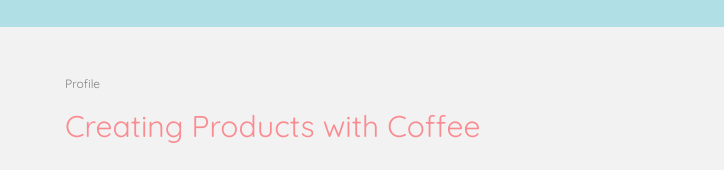
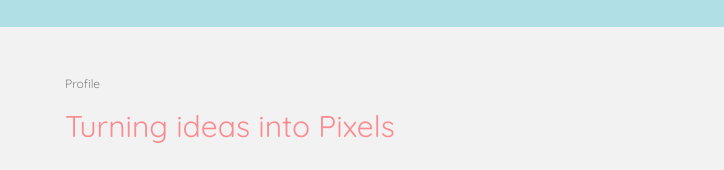
Before and after one commit to WinsomeYuen/Portfolio, a plain HTML site: page index.html in a window 1280 px wide. Shown: the part 773-943 px from the top of the page, 0-724 px from the left. Drawn offline with nearby package versions, Linux system fonts and the light colour scheme; a web font is replaced by a local one.

Commit message:
Update tag line

```diff
--- a/index.html
+++ b/index.html
@@ -3,7 +3,7 @@
   <head>
     <title>Winsome Yuen</title>
     <meta name="viewport" content="width=device-width, initial-scale=1">
-    <meta name="description" content="Winsome Yuen | Creating products with coffee"/>
+    <meta name="description" content="Winsome Yuen | Turning ideas into Pixels"/>
     <link rel="shortcut icon" type="image/x-icon" href="assets/images/favicon.ico" />
 
     <link href="https://fonts.googleapis.com/css?family=Pacifico|Megrim|Quicksand" rel="stylesheet">
--- a/pages/profile.html
+++ b/pages/profile.html
@@ -2,7 +2,7 @@
     <div class="row">
         <div class="column-profile">
             <p><h6>Profile</h6>
-                <h2 class="profile-title">Creating Products with Coffee</h2>
+                <h2 class="profile-title">Turning ideas into Pixels</h2>
                 <p class="profile-para">The human-centered design of interfaces; the use of code to
                     build innovative solutions; the logicality of it; the ability to translate ideas
                     and concepts for a user, are the many reasons why I have an interest in creating
```
